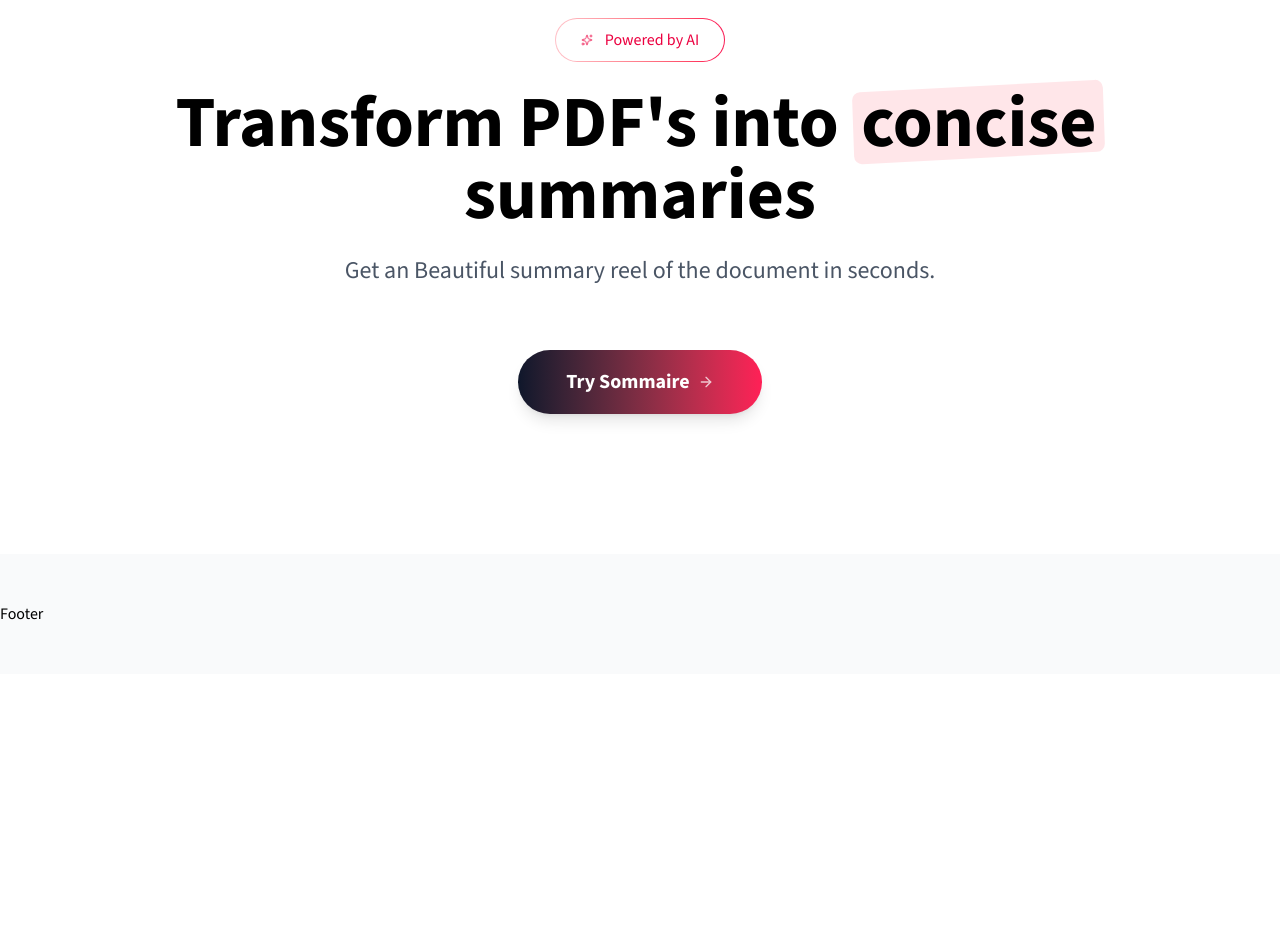
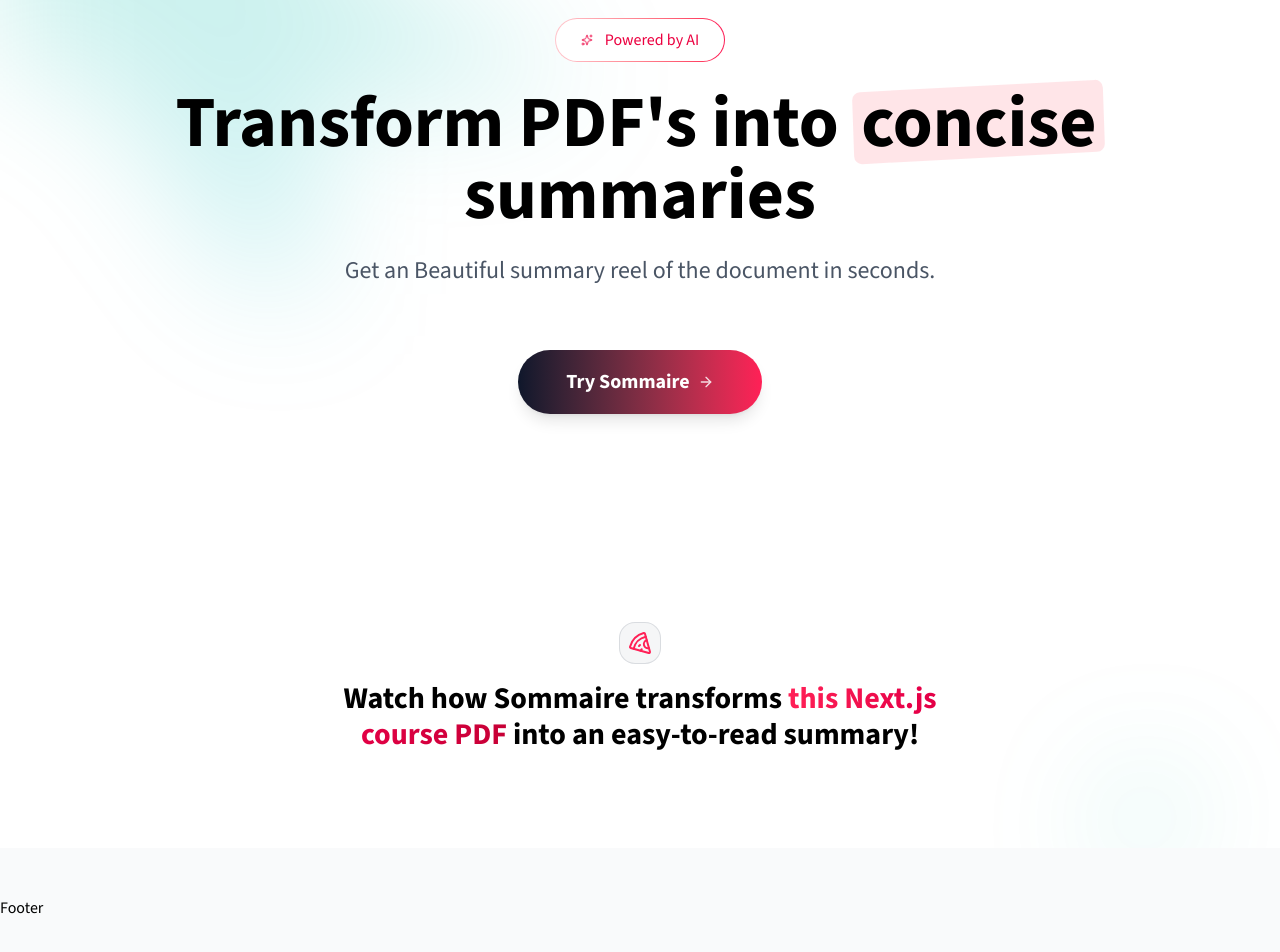
Before and after one commit to VishalYa6/sommaire, a Next.js app: page / in a window 1280 px wide. Shown: the part 126-1078 px from the top of the page. Before the commit the page ends 800 px from the top, so only its background shows below. Built offline with nearby package versions, Linux system fonts and the light colour scheme.

Commit message:
demo-section

```diff
--- a/app/page.tsx
+++ b/app/page.tsx
@@ -1,11 +1,18 @@
+import BgGradient from "@/components/common/bg-gradient";
+import DemoSection from "@/components/home/demo-section";
 import HeroSection from "@/components/home/hero-section";
 import { Button } from "@/components/ui/button";
 
 export default function Home() {
   return (
     <div className="relative w-full ">
-      <HeroSection />
-      {/* <DemoSection />
+      <BgGradient/>
+      <div className="flex flex-col">
+        <HeroSection />
+        <DemoSection />
+      </div>
+
+      {/*
       <HowItWorksSection />
       <PricingSection />
       <CTASection /> */}
--- /dev/null
+++ b/components/common/bg-gradient.tsx
@@ -0,0 +1,25 @@
+export default function BgGradient({
+    children,
+    className,
+  }: {
+    children?: React.ReactNode;
+    className?: string;
+  }) {
+    return (
+      <div className={`relative isolate ${className}`}>
+        <div
+          aria-hidden="true"
+          className="pointer-events-none absolute inset-x-0 -top-40 -z-10 transform-gpu overflow-hidden blur-3xl sm:-top-80"
+        >
+          <div
+            style={{
+              clipPath:
+                'polygon(50% 0%, 61% 35%, 88% 35%, 68% 57%, 79% 91%, 50% 70%, 21% 91%, 32% 57%, 2% 35%, 39% 35%)',
+            }}
+            className="relative left-[calc(50%-11rem)] aspect-[1155/678] w-[36.125rem] -translate-x-1/2 rotate-[30deg] bg-linear-to-br from-emerald-500 via-teal-500 to-cyan-500 opacity-20 sm:left-[calc(50%-30rem)] sm:w-[72rem]"
+          />
+        </div>
+        {children}
+      </div>
+    );
+  }
--- /dev/null
+++ b/components/home/demo-section.tsx
@@ -0,0 +1,34 @@
+import { Pizza } from "lucide-react";
+
+export default function DemoSection() {
+  return (
+    <section className="relative">
+      <div className="py-12 lg:py-24 max-w-5xl mx-auto px-4 sm:px-6 lg:px-8 ">
+        <div
+          aria-hidden="true"
+          className="pointer-events-none absolute inset-0 -z-10 transform-gpu overflow-hidden blur-3xl"
+        >
+          <div
+            className="relative left-[calc(50%+3rem)] aspect-[1155/678] w-[36.125rem] -translate-x-1/2 bg-linear-to-br from-emerald-500 via-teal-500 to-cyan-500 opacity-30 sm:left-[calc(50%+36rem)] sm:w-[72.1875rem]"
+            style={{
+              clipPath:
+                "polygon(74.1% 44.1%, 100% 61.6%, 97.5% 26.9%, 85.5% 0.1%, 80.7% 2%, 72.5% 32.5%, 60.2% 62.4%, 52.4% 68.1%, 47.5% 58.3%, 45.2% 34.5%, 27.5% 76.7%, 0.1% 64.9%, 17.9% 100%, 27.6% 76.8%, 76.1% 97.7%, 74.1% 44.1%)",
+            }}
+          />
+        </div>
+        <div className="flex flex-col items-center text-center space-y-4">
+          <div className="inline-flex items-center justify-center p-2 rounded-2xl bg-gray-100/80 backdrop-blur-xs border border-gray-500/20 mb-4">
+            <Pizza className="w-6 h-6 text-rose-500" />
+          </div>
+          <h3 className="font-bold text-3xl max-w-2xl mx-auto px-4 sm:px-6">
+            Watch how Sommaire transforms{' '}
+            <span className="bg-linear-to-r from-rose-500 to-rose-700 bg-clip-text text-transparent">
+              this Next.js course PDF
+            </span>{' '}
+            into an easy-to-read summary!
+          </h3>
+        </div>
+      </div>
+    </section>
+  );
+}
```
